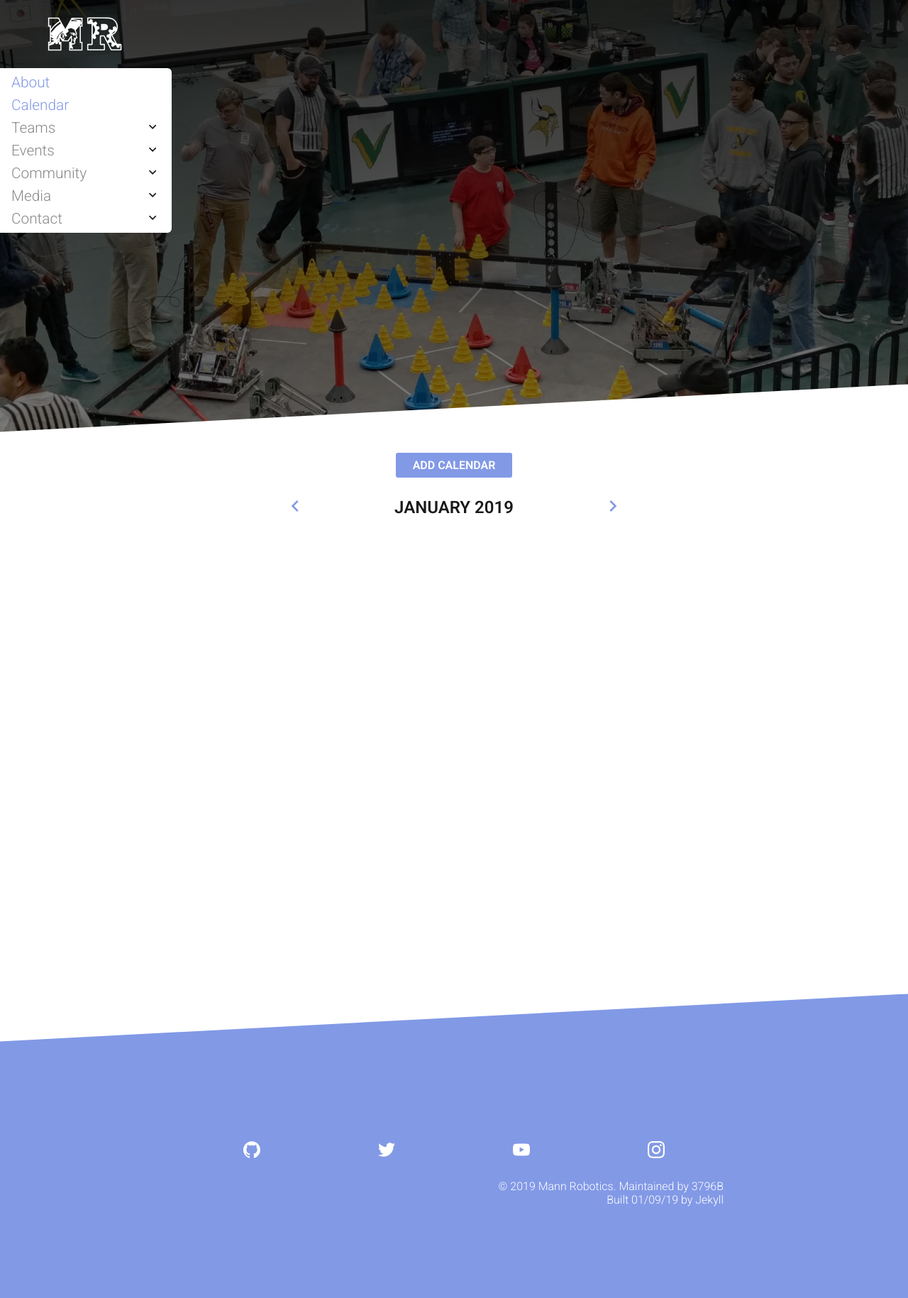
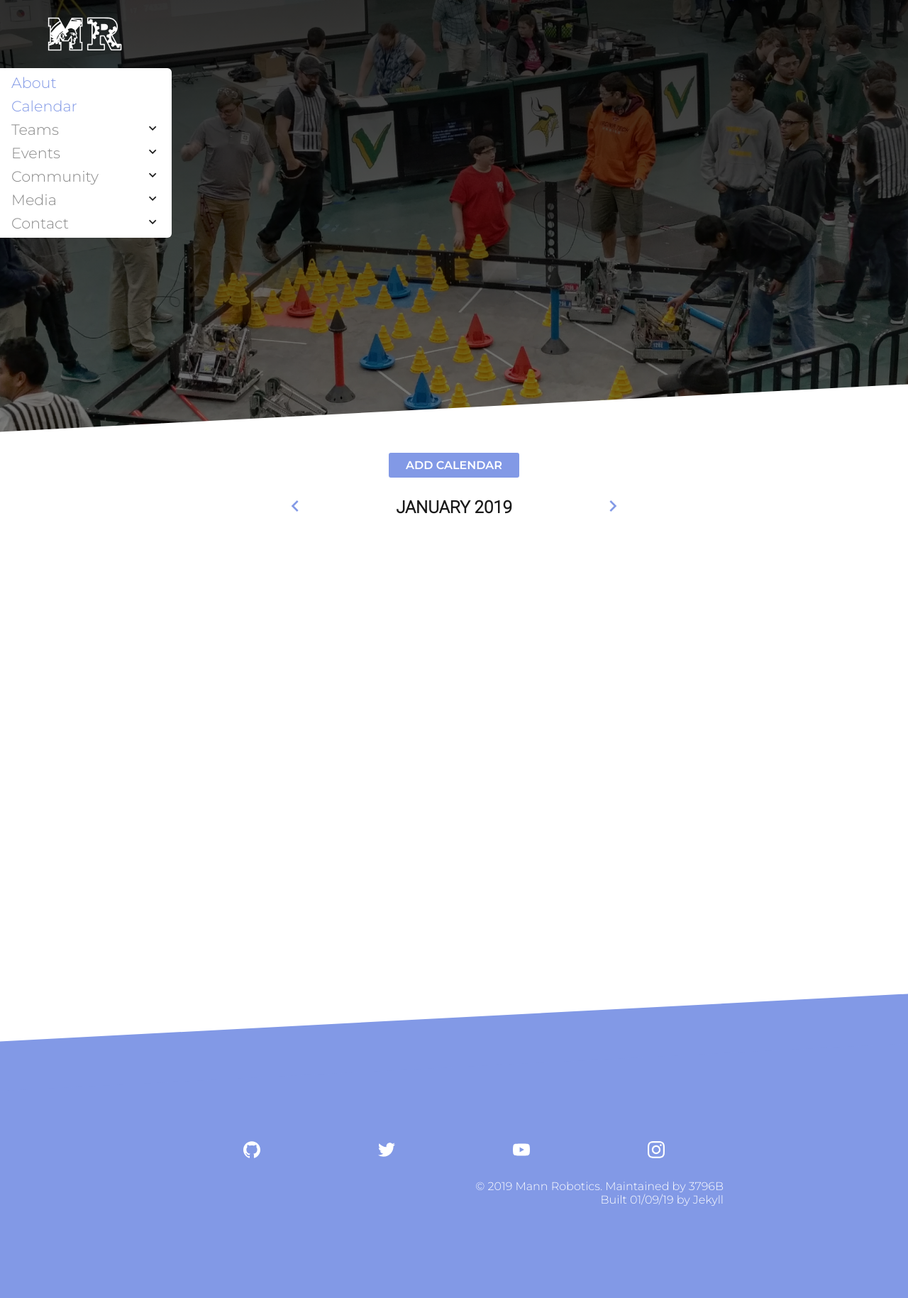
Before and after one commit to mannrobo/mannrobo.github.io, a Jekyll site: the page built from calendar.html, in a window 1280 px wide. Shown: the whole page at 71% size. Built offline with Jekyll 4.4.1, drawn with Linux system fonts in a browser that asks for light colours; comment, search, counter and statistics services are not loaded.

Commit message:
Use more fonts

```diff
--- a/assets/css/main.css
+++ b/assets/css/main.css
@@ -1,4 +1,4 @@
-@import url("https://fonts.googleapis.com/css?family=Roboto:300,600|Material+Icons");
+@import url("https://fonts.googleapis.com/css?family=Montserrat:300,600|Material+Icons|Roboto:300");
 
 /**
  * General
@@ -18,7 +18,7 @@ img {
 }
 body,
 html {
-  font-family: "Roboto";
+  font-family: "Montserrat";
   font-weight: 300;
   color: var(--grey);
   margin: 0;
@@ -44,6 +44,7 @@ a:hover {
   text-transform: uppercase;
   text-align: center;
   color: var(--dark-grey);
+  font-family: "Roboto";
 }
 
 .heading.left {
@@ -57,7 +58,6 @@ a:hover {
 strong {
   color: var(--dark-grey);
 }
-
 
 /**
  * Buttton
@@ -408,7 +408,8 @@ h5.subtitle {
 /**
  * Teams
  */
-#teams .teamlist, #teams .teamgroup {
+#teams .teamlist,
+#teams .teamgroup {
   display: flex;
   flex-wrap: wrap;
 }
@@ -448,8 +449,6 @@ h5.subtitle {
   background-color: rgba(var(--blue-channels), 1);
   box-shadow: 0px 4px 6px #e5e5e5;
 }
-
-
 
 #teams .team::after {
   content: "";
@@ -496,6 +495,16 @@ h5.subtitle {
 }
 #teams .team a:hover {
   text-decoration: none;
+}
+
+.two-column {
+  display: flex;
+  flex-wrap: wrap;
+}
+.two-column > * {
+  flex: 1;
+  min-width: 320px;
+  min-height: 60vh;
 }
 
 /**
@@ -620,25 +629,47 @@ h5.subtitle {
 }
 
 #updates .updates {
-  display: flex;
-  flex-wrap: wrap;
+  position: relative;
+  overflow-y: hidden;
+  height: 100%;
+  min-height: 60vh;
+}
+
+#updates article:first-child {
+  left: 0;
+}
+
+#updates article:not(:first-child) {
+  left: 100%;
 }
 
 #updates article {
-  width: 100%;
+  width: 95%;
   max-width: 360px;
-  margin: 8px auto;
-  position: relative;
+  margin: 8px;
+  position: absolute;
   height: 40vh;
-  width: 60vh;
   box-shadow: 0px 4px 6px rgba(0, 0, 0, 0.2);
   border-radius: 6px;
 
-  transition: var(--transition)
+  transition: var(--transition);
 }
 
 #updates article:hover {
   box-shadow: 0px 6px 8px rgba(0, 0, 0, 0.3);
+}
+
+#updates article .img-wrapper {
+  overflow: hidden;
+}
+
+#updates article img {
+  transform: scale(1);
+  transition: var(--transition);
+}
+
+#updates article:hover img {
+  transform: scale(1.1);
 }
 
 #updates p {
@@ -648,18 +679,25 @@ h5.subtitle {
   margin-top: 0;
 }
 
-#updates .title {
+#updates .text {
   position: absolute;
   bottom: 0;
   left: 0;
   right: 0;
-  height: 25%;
-  background-color: #fff;
+  background-color: #ffffff;
   border-bottom-left-radius: 6px;
   border-bottom-right-radius: 6px;
   display: flex;
   flex-direction: column;
-  justify-content: space-around;
+  padding-top: 12px;
+  padding-bottom: 12px;
+  padding-left: 16px;
+
+  transition: var(--transition-quick);
+}
+
+#updates .text .date {
+  font-size: 0.85rem;
 }
 
 #updates a:hover {
@@ -673,9 +711,7 @@ h5.subtitle {
   height: 90%;
   margin: 0 auto;
   position: absolute;
-
 }
-
 
 /**
  * footer
```
